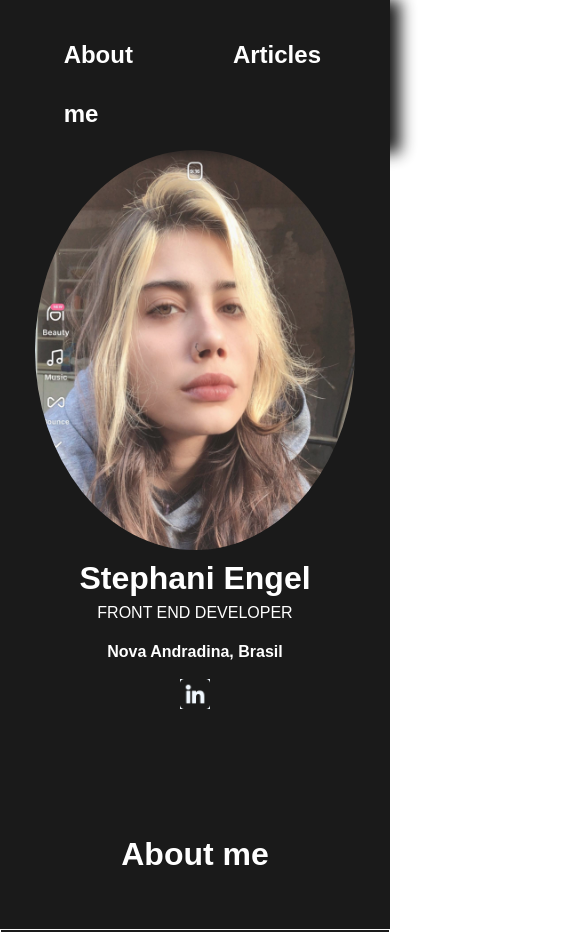
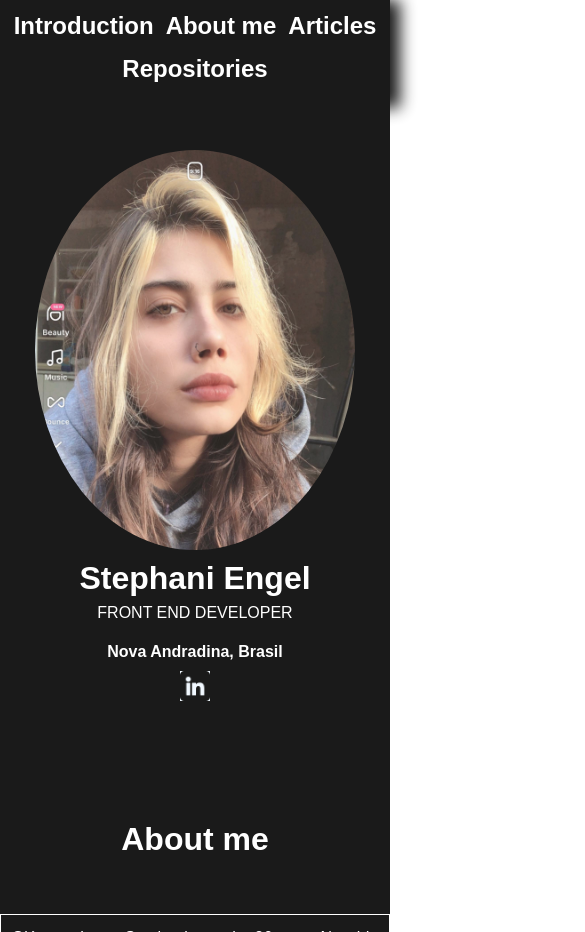
Before and after one commit to StephaniEngell/BlogPessoal, a plain HTML site: page index.html in a window 390 px wide. Shown: the top 932 px of the page, 585 px wide, since content can reach past the window. Drawn offline with Linux system fonts and the light colour scheme.

Commit message:
Feito responsividade do site para aparelhos com telas menores que 768px

```diff
--- a/style.css
+++ b/style.css
@@ -188,3 +188,33 @@ footer {
   color: white;
   margin-top: 70px;
 }
+
+/* #################################### Responsividade do site  telas pequenas 1280 - 769px ###################### */
+
+@media screen and (max-width: 768px){
+
+  .background-img ul.nav-list{
+    height: auto;
+    display: flex;      /* Alinhamento dos itens */
+    flex-wrap: wrap;  /*  tenta encaixar os itens numa unica linha se nao couber vai para a linha de baixo*/
+    gap: 12px;     /* Distancia entre cada elemento */
+    padding: 12px;
+    font-size: 14px;
+
+  }
+
+  .nav-list, a{
+    line-height: 28px;
+  }
+
+    .containerWrapper{
+      display: flex; /* Alinhamento dos itens */
+      margin: auto;  /* Centraliza os itens no meio da tela */
+      width: 95vw;   /* Vai limitar o tamanho da largura em 95% da largura total da tela, nao importa seu tamanho */
+    }
+
+  .accordion_header{
+    width: 90vw; /* Limitar a largura da caixa do texto para nao passar da tela */
+  }
+
+}
```
Also changed, not shown: 2 other files.
